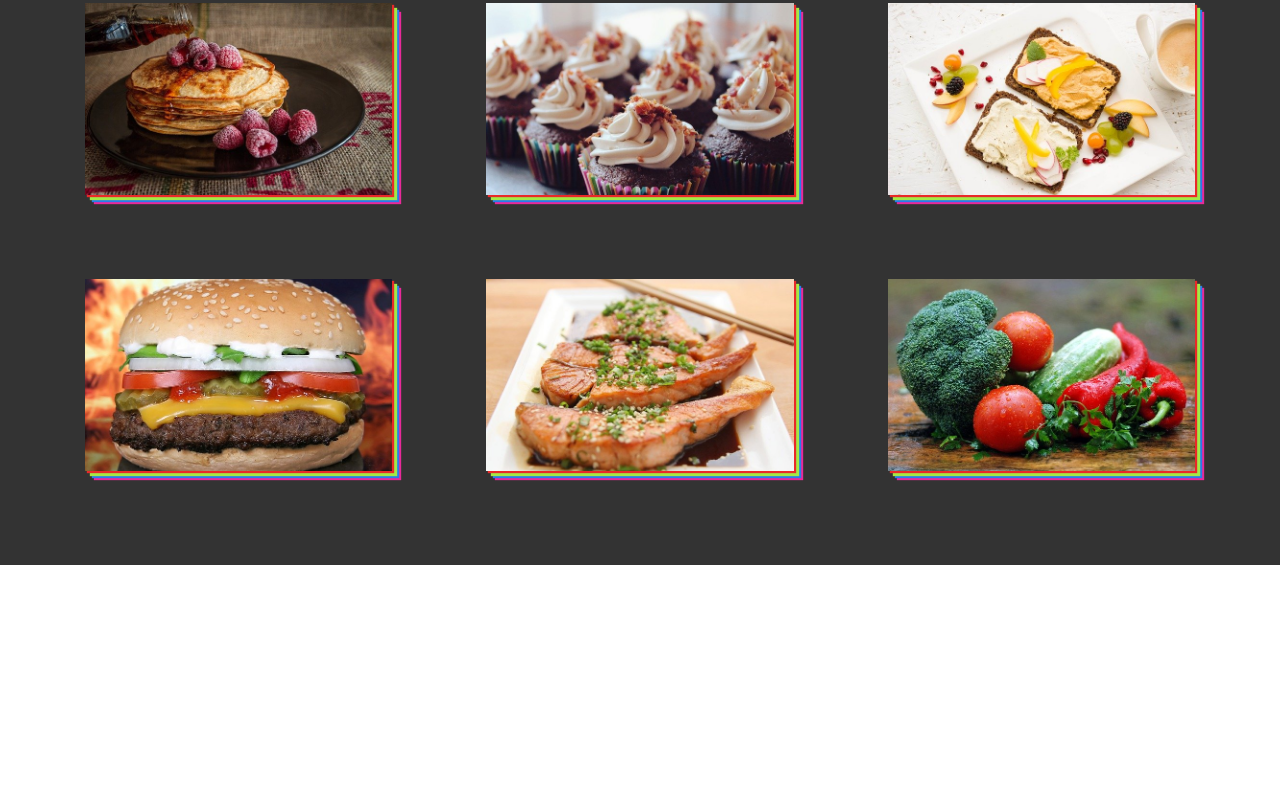
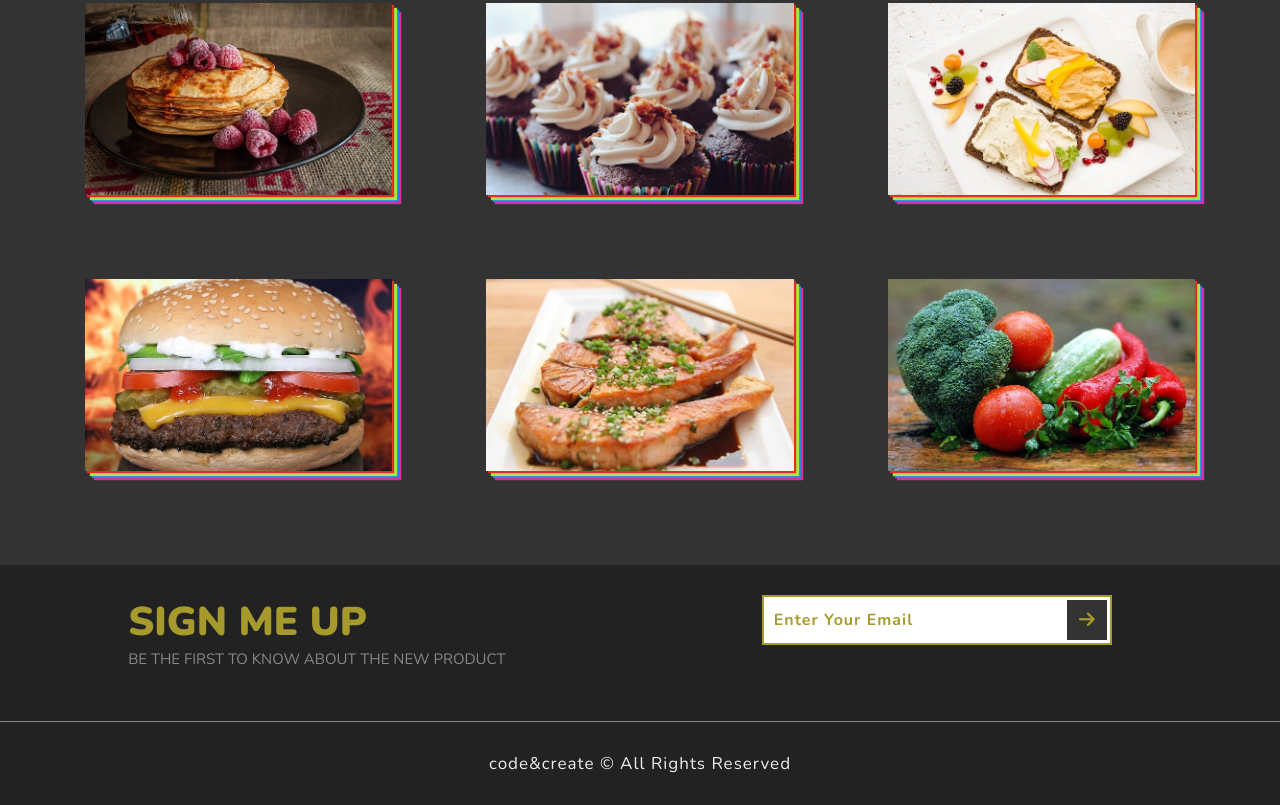
Before and after one commit to MKPourkarim/Foodsonline, a plain HTML site: page index.html in a window 1280 px wide. Shown: the part 1950-2755 px from the top of the page. Before the commit the page ends 2515 px from the top, so only its background shows below. Drawn offline with nearby package versions, Linux system fonts and the light colour scheme.

Commit message:
footer section

```diff
--- a/index.html
+++ b/index.html
@@ -101,6 +101,24 @@
         </section>
         <!--End of section 3 -->
 
+        <!-- section 4 -->
+        <section class="section-4">
+            <div class="section-4-text">
+                <h2 class="section-4-heading">Sign Me Up</h2>
+                <p class="section-4-paragraph">Be the first to know
+                about the new product</p>
+            </div>
+            <form class="signup-form">
+                <input type="email" class="signup-form-input"
+                placeholder="Enter Your Email">
+                <button type="submit" class="signup-form-btn">
+                    <i class="fas fa-arrow-right"></i>
+                </button>
+            </form>
+            <p class="copyright">code&create &copy; All Rights Reserved</p>
+        </section>
+        <!-- End of section 4 -->
+
     </div>
     <script src="script.js"></script>
 </body>
--- a/style.css
+++ b/style.css
@@ -258,3 +258,76 @@ html{
     transition: opacity 1s 1s;
 }
 /* End of section 3 */
+
+/* section 4 */
+.section-4 {
+    width: 100%;
+    height: 30vh;
+    background-color: #222;
+    display: flex;
+    justify-content: space-around;
+    align-items: flex-start;
+    padding: 3rem 0;
+    position: relative;
+}
+
+.section-4-text {
+    text-transform: uppercase;
+}
+
+.section-4-heading {
+    font-size: 4rem;
+    font-weight: 900;
+    color: #a79a2d;
+}
+
+.section-4-paragraph {
+    font-size: 1.5rem;
+    color: #888;
+}
+
+.signup-form {
+    display: flex;
+    align-items: center;
+}
+
+.signup-form-input {
+    width: 35rem;
+    height: 5rem;
+    padding: 1rem;
+    border: .2rem solid #a79a2d;
+    font-size: 1.6rem;
+    font-weight: 700;
+    letter-spacing: .1rem;
+    color: #a79a2d;
+}
+
+.signup-form-input::placeholder {
+    color: #a79a2d;
+}
+
+.signup-form-btn {
+    position: relative;
+    left: -4.5rem;
+    width: 4rem;
+    height: 4rem;
+    background-color: #333;
+    color: #a79a2d;
+    border: none;
+    font-size: 1.8rem;
+    cursor: pointer;
+}
+
+.copyright {
+    position: absolute;
+    bottom: 3rem;
+    font-size: 1.7rem;
+    font-weight: 200;
+    color: #eee;
+    letter-spacing: .1rem;
+    border-top: .1rem solid #888;
+    padding-top: 3rem;
+    width: 100%;
+    text-align: center;
+}
+/* End of section 4 */
```
